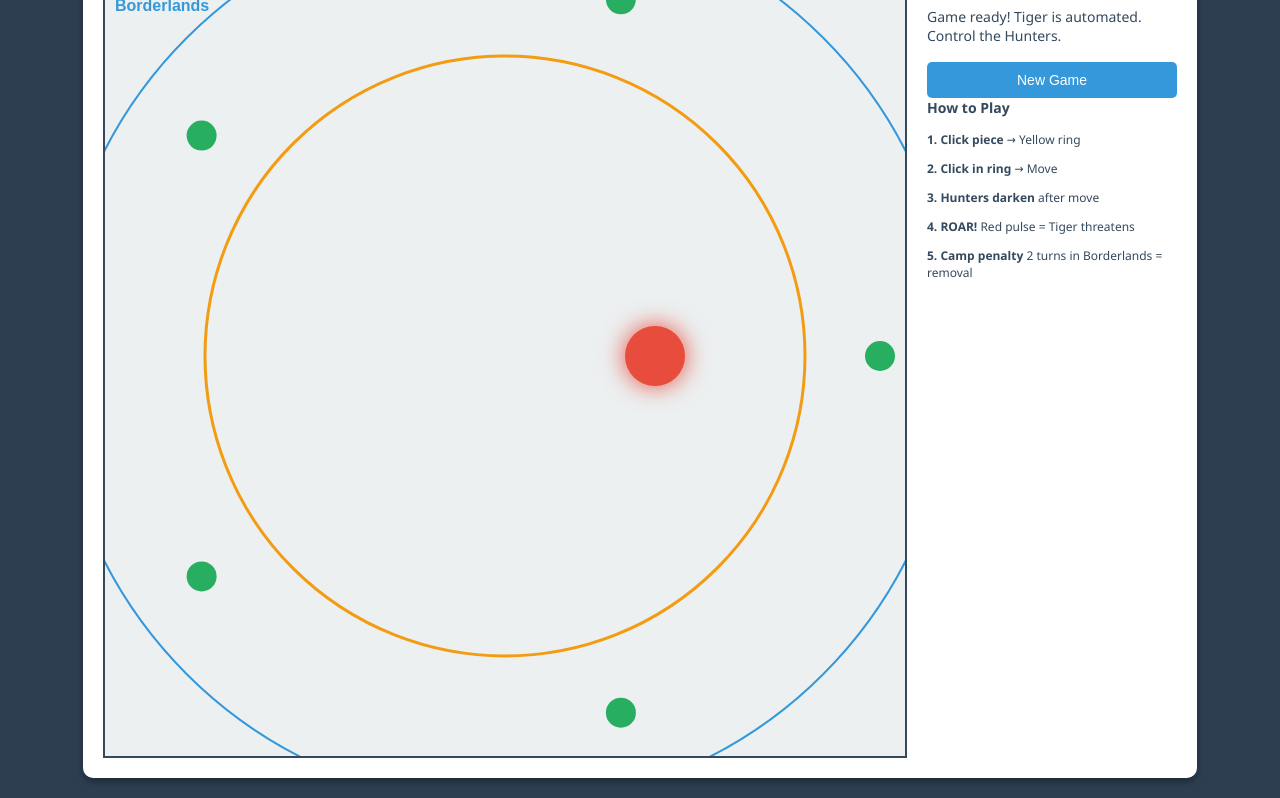
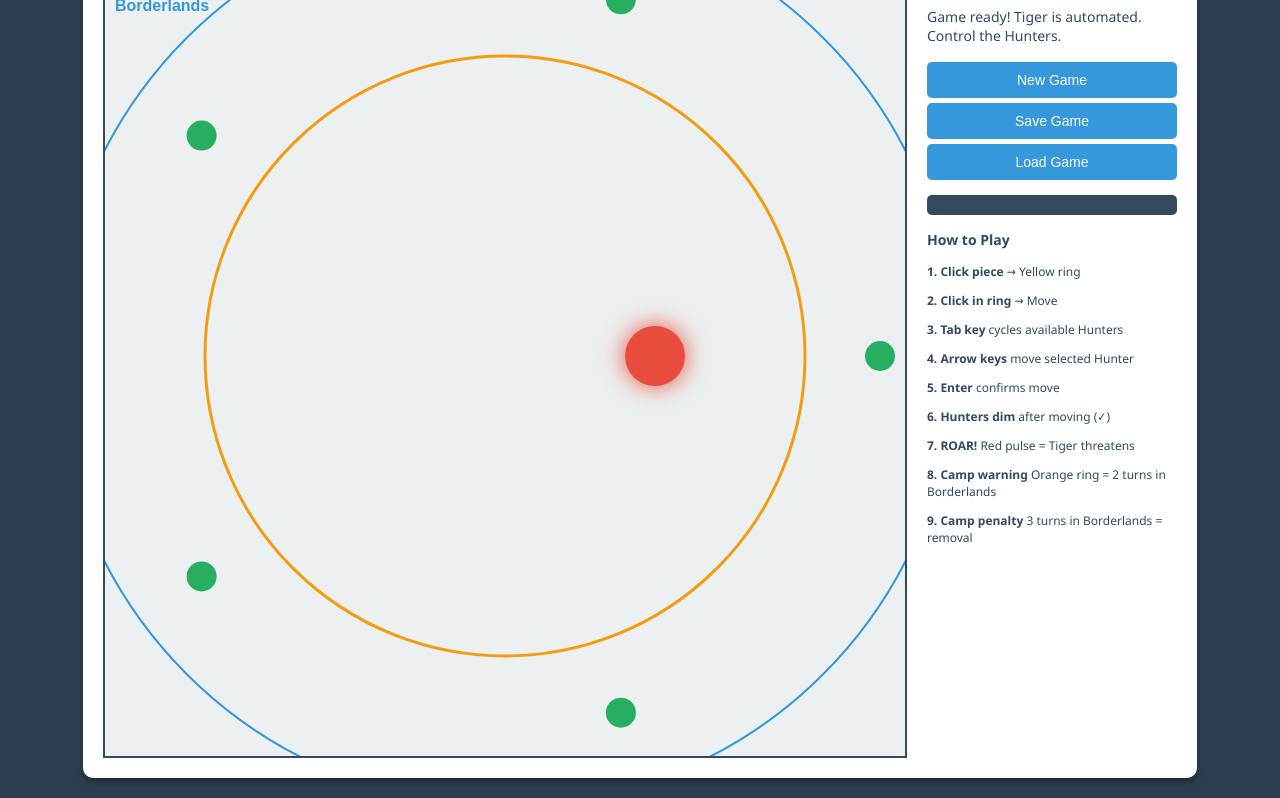
Before and after one commit to goodwin88/pounce, a plain HTML site: page index.html in a window 1280 px wide. Shown: the part 86-884 px from the top of the page. Drawn offline with Linux system fonts and the light colour scheme.

Commit message:
Add game control buttons and update instructions
Added control buttons for resetting, saving, and loading the game, along with updated gameplay instructions.

```diff
--- a/index.html
+++ b/index.html
@@ -12,14 +12,23 @@
         <div id="ui">
             <h1 id="turn-indicator">Loading...</h1>
             <div id="status">Initializing game...</div>
-            <button id="reset-btn">New Game</button>
+            <div id="controls">
+                <button id="reset-btn">New Game</button>
+                <button id="save-btn">Save Game</button>
+                <button id="load-btn">Load Game</button>
+            </div>
+            <div id="stats-display"></div>
             <div id="rules">
                 <h3>How to Play</h3>
                 <p><strong>1. Click piece</strong> → Yellow ring</p>
                 <p><strong>2. Click in ring</strong> → Move</p>
-                <p><strong>3. Hunters darken</strong> after move</p>
-                <p><strong>4. ROAR!</strong> Red pulse = Tiger threatens</p>
-                <p><strong>5. Camp penalty</strong> 2 turns in Borderlands = removal</p>
+                <p><strong>3. Tab key</strong> cycles available Hunters</p>
+                <p><strong>4. Arrow keys</strong> move selected Hunter</p>
+                <p><strong>5. Enter</strong> confirms move</p>
+                <p><strong>6. Hunters dim</strong> after moving (✓)</p>
+                <p><strong>7. ROAR!</strong> Red pulse = Tiger threatens</p>
+                <p><strong>8. Camp warning</strong> Orange ring = 2 turns in Borderlands</p>
+                <p><strong>9. Camp penalty</strong> 3 turns in Borderlands = removal</p>
             </div>
         </div>
     </div>
```
